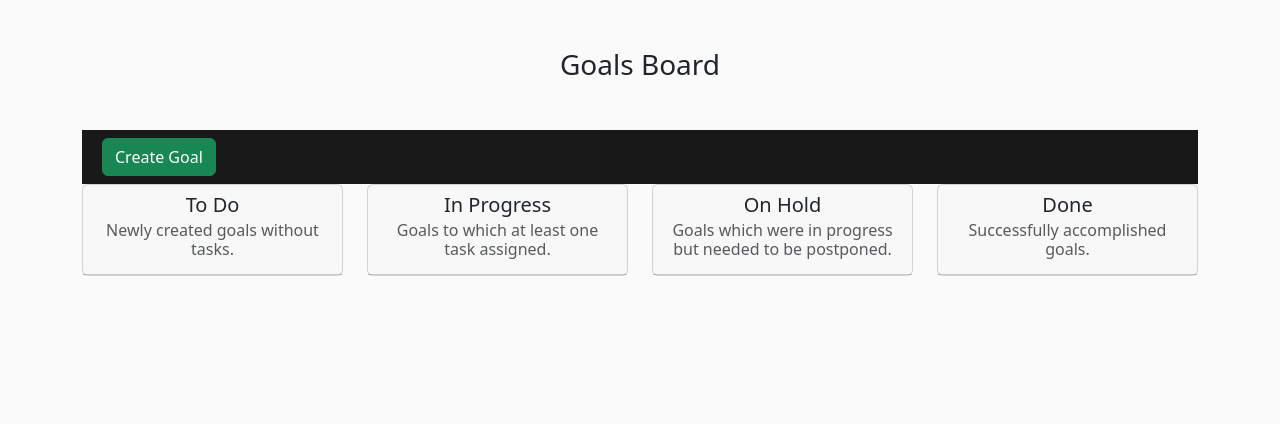
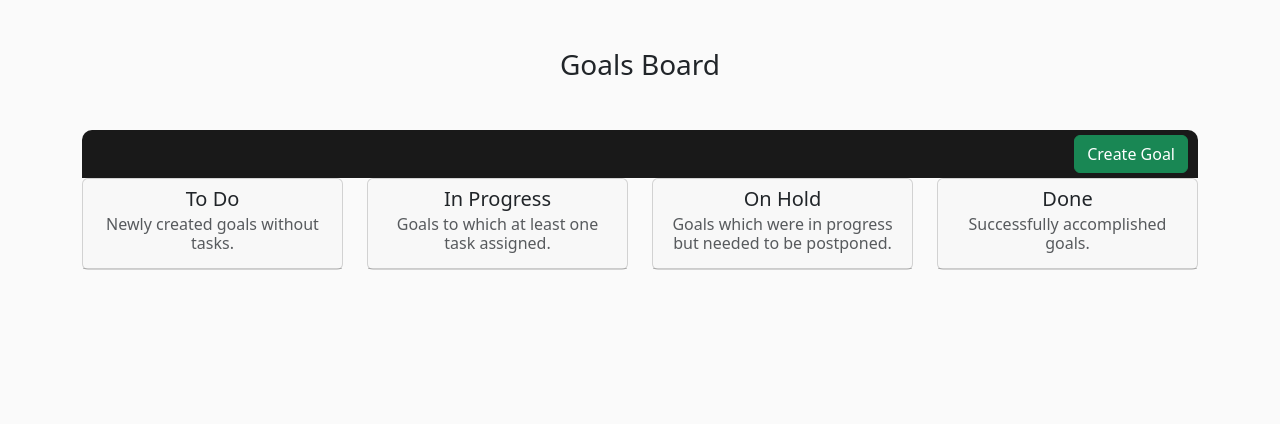
Before and after one commit to OleksiyLa/Project_4, a Django app: page / in a window 1280 px wide. Shown: the part 64-488 px from the top of the page. Run offline with Django 4.2, Linux system fonts and the light colour scheme; the visitor is signed in with stand-in values (Sample User, id 1); data that the repository does not hold is empty; some libraries are stand-ins or nearby versions.

Commit message:
style: position create goal button to the right side of nav

```diff
--- a/static/css/style.css
+++ b/static/css/style.css
@@ -28,6 +28,14 @@ header nav {
 #goals-nav {
   background: rgba(0, 0, 0, 0.9);
   color: #ffffff;
+  position: relative;
+  border-top-left-radius: 10px;
+  border-top-right-radius: 10px;
+}
+
+#create_goal_btn {
+  position: absolute;
+  right: 10px;
 }
 
 a {
--- a/templates/goals_board.html
+++ b/templates/goals_board.html
@@ -15,12 +15,12 @@
   {% endfor %}
   {% endif %}
   <h1 class="h3 m-5 text-center">Goals Board</h1>
-  <nav class="navbar navbar-expand-xl navbar-dark px-2 sticky-top" id="goals-nav">
+  <nav class="navbar navbar-expand-xl navbar-dark px-2 sticky-top p-xl-4" id="goals-nav">
     <div class="container-fluid">
       <button class="navbar-toggler" type="button" data-bs-toggle="collapse" data-bs-target="#goals">
         <span class="navbar-toggler-icon"></span>
       </button>
-      <a class="btn btn-success ms-auto text-center d-block" href="{% url 'create_goal' %}">Create Goal</a>
+      <a class="btn btn-success" id="create_goal_btn" href="{% url 'create_goal' %}">Create Goal</a>
       <div class="collapse navbar-collapse" id="goals">
         <ul class="navbar-nav d-xl-none">
           <li class="nav-item">
```
